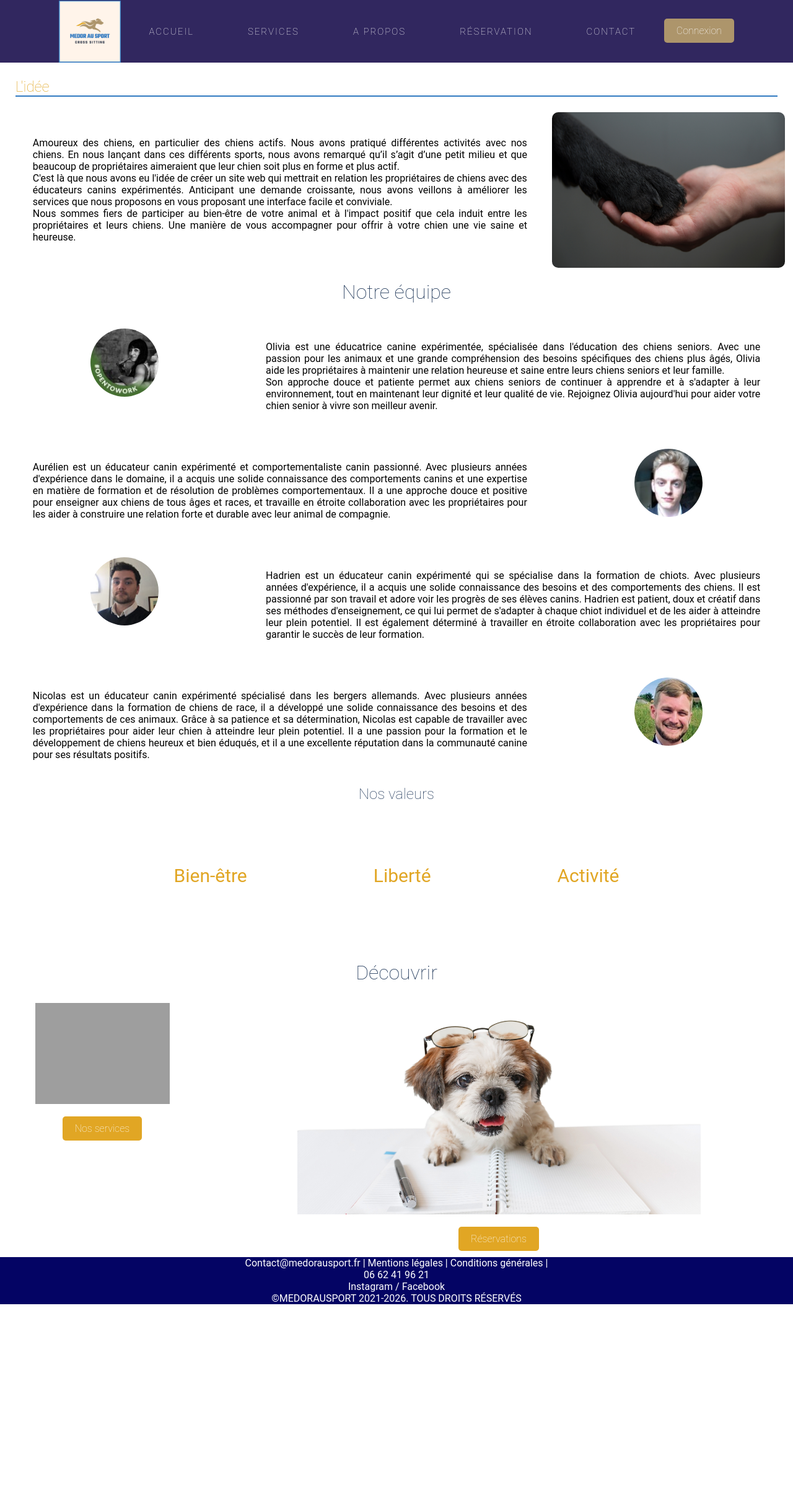
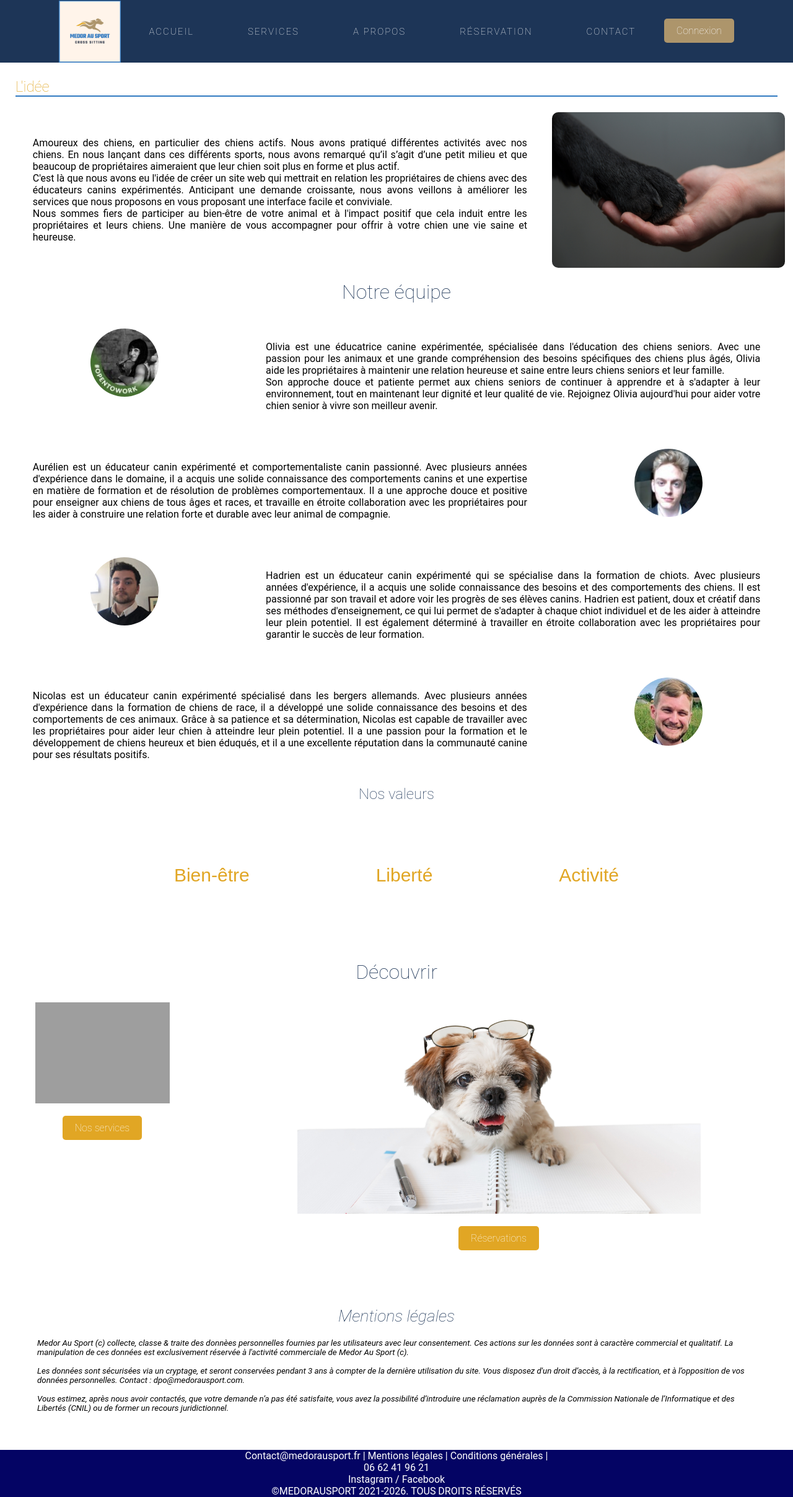
Before and after one commit to SunsetStrip/MedorOSport, a Flask app: page /apropos in a window 1280 px wide. Shown: the whole page at 62% size. Before the commit the page ends 2104 px from the top, so only its background shows below. Run offline with Flask 2, Linux system fonts and the light colour scheme; some libraries are stand-ins or nearby versions; grey boxes are pictures that could not be loaded.

Commit message:
Modif
Co-authored-by: hadrien698 <hadrien698@users.noreply.github.com>

```diff
--- a/static/css/index.css
+++ b/static/css/index.css
@@ -63,7 +63,7 @@
 .header {
     position: sticky;
     width: 100%;
-    background-color: rgba(16, 4, 69, 0.859);
+    background-color: #1D3557;
 }
 
 .header ul {
@@ -201,8 +201,8 @@ h2 {
     margin-bottom: 90px;
     padding-left: 5px;
     max-width: 60%;
-    background-color: rgba(16, 4, 69, 0.859);
-    opacity: 0.8;
+    background-color: #1D3557;
+    opacity: 0.9;
     color: #ffffff;
     min-height: 40px;
     border-radius: 4px;
@@ -210,7 +210,7 @@ h2 {
     border: none;
     line-height: 1.15;
     box-shadow: 0px 10px 20px -18px;
-    border-radius: 20px;
+    border-radius: 25px;
     padding: 25px;
 }
 
@@ -317,7 +317,7 @@ button:hover .arrow:before {
 .card {
     width: 350px;
     min-height: 155px;
-    background: var(--background);
+    background: rgba(0, 0, 0, .55);
     color: var(--textColor);
     border: 1px solid var(--cardBorder);
     padding: 25px;
@@ -660,6 +660,7 @@ footer {
     color: var(--color-second);
     padding: 100px;
     font-size: 30px;
+    font-family: Arial, Helvetica, sans-serif
 }
 
 .test {
@@ -687,6 +688,15 @@ footer {
     text-align: center;
     border-radius: 30%;
 }
+
+.mention-legales {
+    margin:40px;
+    padding: 20px;
+    font-style: italic;
+    font-size: smaller;
+}
+
+
 
 /* Fin Apropos */
 
--- a/templates/apropos.html
+++ b/templates/apropos.html
@@ -116,6 +116,12 @@
                 </div>
             </div>
         </div>
+        <div class="mention-legales">
+            <div class="mention-title">
+                <h2 class="content-title">Mentions légales</h2>
+            </div>
+            <p>Medor Au Sport (c) collecte, classe & traite des donnèes personnelles fournies par les utilisateurs avec leur consentement. Ces actions sur les données sont à caractère commercial et qualitatif. La manipulation de ces données est exclusivement réservée à l'activité commerciale de Medor Au Sport (c). <br> <br> Les données sont sécurisées via un cryptage, et seront conservées pendant 3 ans à compter de la dernière utilisation du site. Vous disposez d'un droit d’accès, à la rectification, et à l’opposition de vos données personnelles. Contact : dpo@medorausport.com. <br> <br> Vous estimez, après nous avoir contactés, que votre demande n’a pas été satisfaite, vous avez la possibilité d’introduire une réclamation auprès de la Commission Nationale de l’Informatique et des Libertés (CNIL) ou de former un recours juridictionnel.</p>
+        </div>
     </section>
 
     <!-- Script -->
--- a/templates/contact.html
+++ b/templates/contact.html
@@ -29,7 +29,7 @@
    </section>
    <!-- FORMULAIRE -->
    <div class="contact-form">
-      <span class="heading">Contactez nous</span>
+      <span class="heading">Contactez-nous</span>
       <form>
          <label for="name">Nom:</label>
          <input type="text" required="">
```
Also changed, not shown: templates/index.html (+6 -6 lines).
